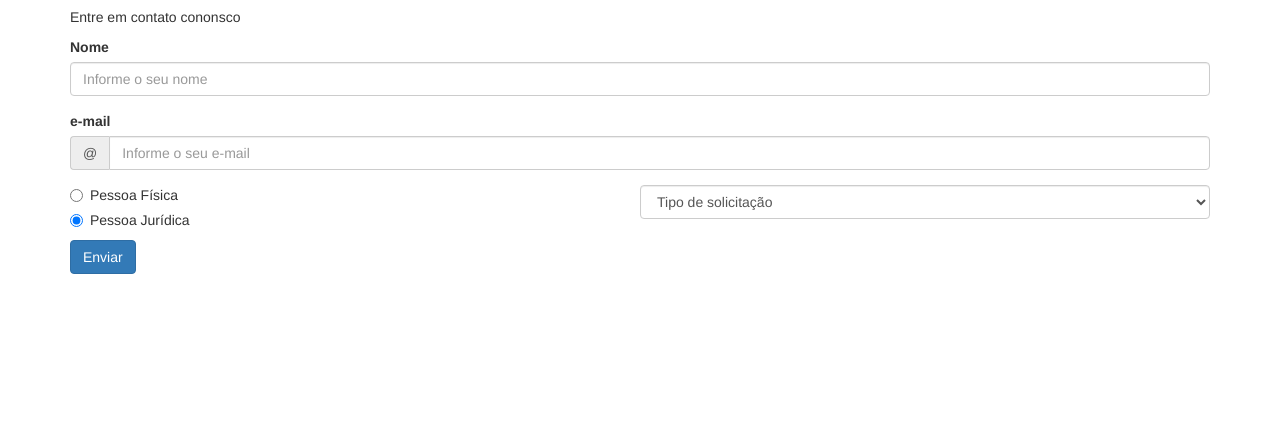
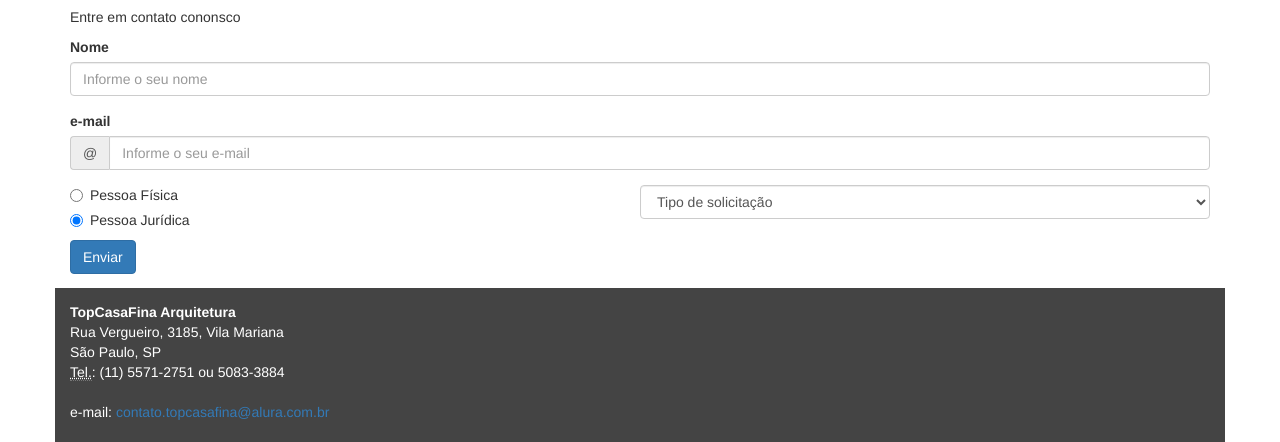
Before and after one commit to MimMarcelo/alura-bootstrap, a plain HTML site: page index.html in a window 1280 px wide. Shown: the part 5576-6018 px from the top of the page. Before the commit the page ends 5850 px from the top, so only its background shows below. Drawn offline with Linux system fonts and the light colour scheme.

Commit message:
Adicionada área de rodapé do site contendo os endereços

```diff
--- a/css/estilos.css
+++ b/css/estilos.css
@@ -1,3 +1,17 @@
+footer{
+    background-color: #444;
+    color: #fff;
+    padding-top: 1em;
+    margin-top: 1em;
+}
+.colunas2{
+    width: 50%;
+    display: inline-block;;
+    vertical-align: top;
+}
+.colunas2 .radio:first-child{
+    margin-top: 0;
+}
 #paineis-sobre{
     margin-top: 1em;
 }
@@ -7,11 +21,3 @@
     padding: 1em 0;
     margin-bottom: 0;
 }
-.colunas2{
-    width: 50%;
-    display: inline-block;;
-    vertical-align: top;
-}
-.colunas2 .radio:first-child{
-    margin-top: 0;
-}
--- a/index.html
+++ b/index.html
@@ -166,6 +166,17 @@
             <input type="submit" class="btn btn-primary" value="Enviar">
         </form>
     </section>
+    <footer class="container">
+        <address>
+          	<strong>TopCasaFina Arquitetura</strong><br>
+          	Rua Vergueiro, 3185, Vila Mariana<br>
+          	São Paulo, SP<br>
+          	<abbr title="Telefone">Tel.</abbr>: (11) 5571-2751 ou 5083-3884
+        </address>
+        <address>
+        	 e-mail: <a href="mailto:contato.topcasafina@alura.com.br">contato.topcasafina@alura.com.br</a>
+        </address>
+    </footer>
     <script src="js/jquery-2.2.4.min.js"></script>
     <script src="js/bootstrap.min.js"></script>
 </body>
```
